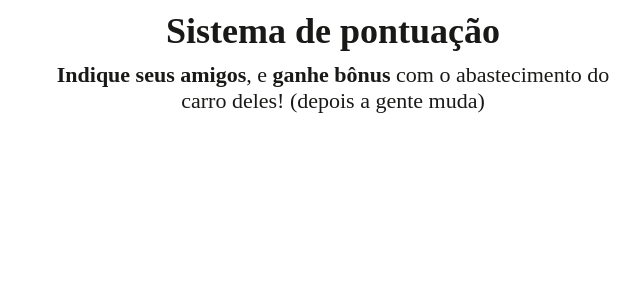
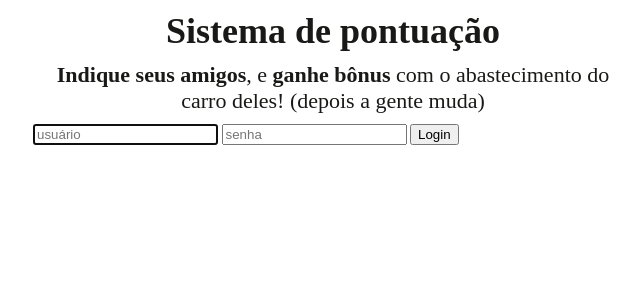
Before and after one commit to radasist/TopicosEspeciais, a PHP site: page /Novo/index.php in a window 1280 px wide. Shown: the top 300 px of the page, without its empty margins (307-947 px from the left). Run offline with PHP 8.4, Linux system fonts and the light colour scheme; data that the repository does not hold is empty; some web fonts are replaced.

Commit message:
Coloquei formulário de login

```diff
--- a/Novo/index.php
+++ b/Novo/index.php
@@ -36,6 +36,13 @@ if ($_POST["enviado"]) {
     <div class="content-login">
         <h1>Sistema de pontuação</h1>
         <p><strong>Indique seus amigos</strong>, e <strong>ganhe bônus</strong> com o abastecimento do carro deles! (depois a gente muda)</p>
+
+        <form method="post" action="index.php">
+            <input type="hidden" name="enviado" value="1">
+            <input type="text" name="usuario" placeholder="usuário" value="<?=$usuario?>" required autofocus>
+            <input type="password" name="senha" placeholder="senha" required>
+            <input type="submit" value="Login">
+        </form>
     </div>
     <!-- <div class="login-container <?=$showError?>">
         <h1>Login</h1>
```
